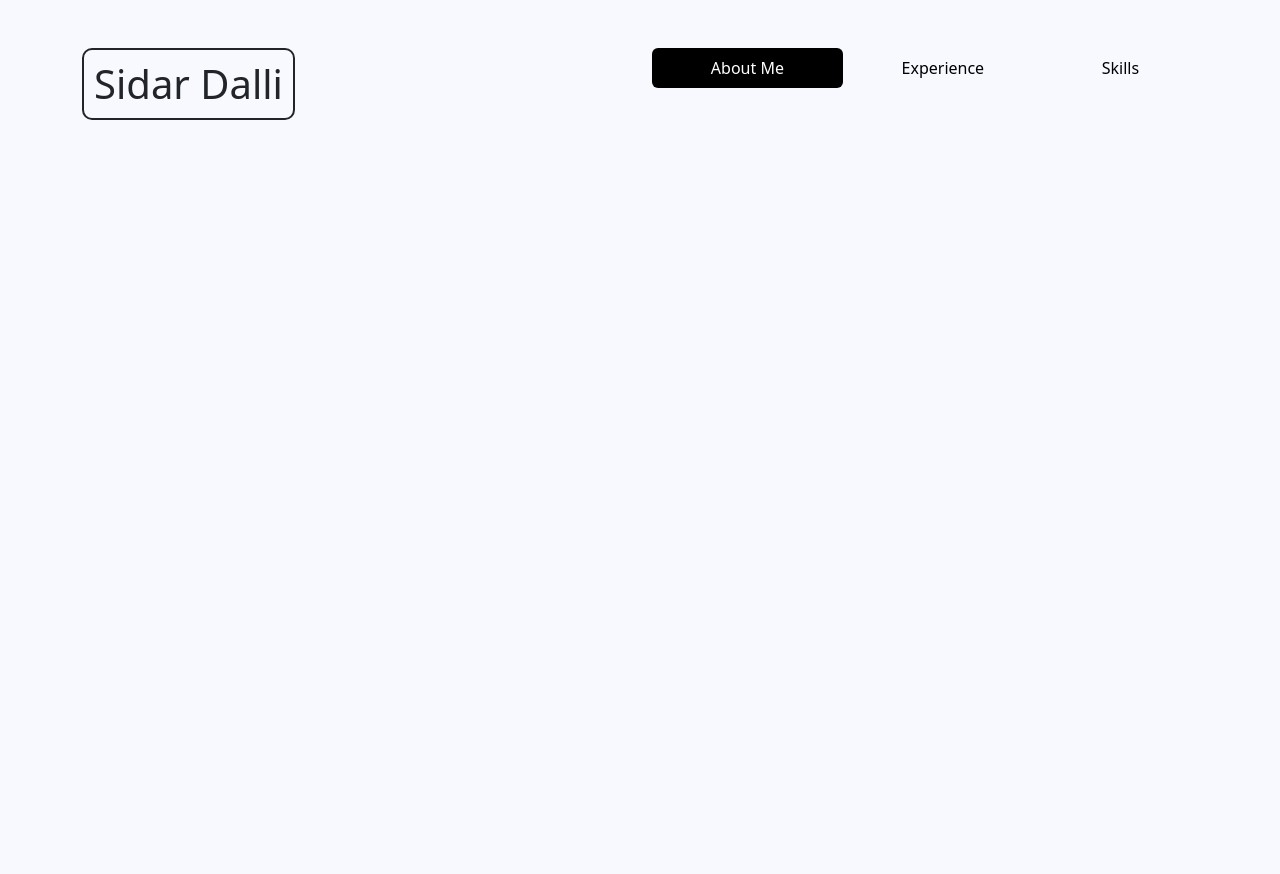
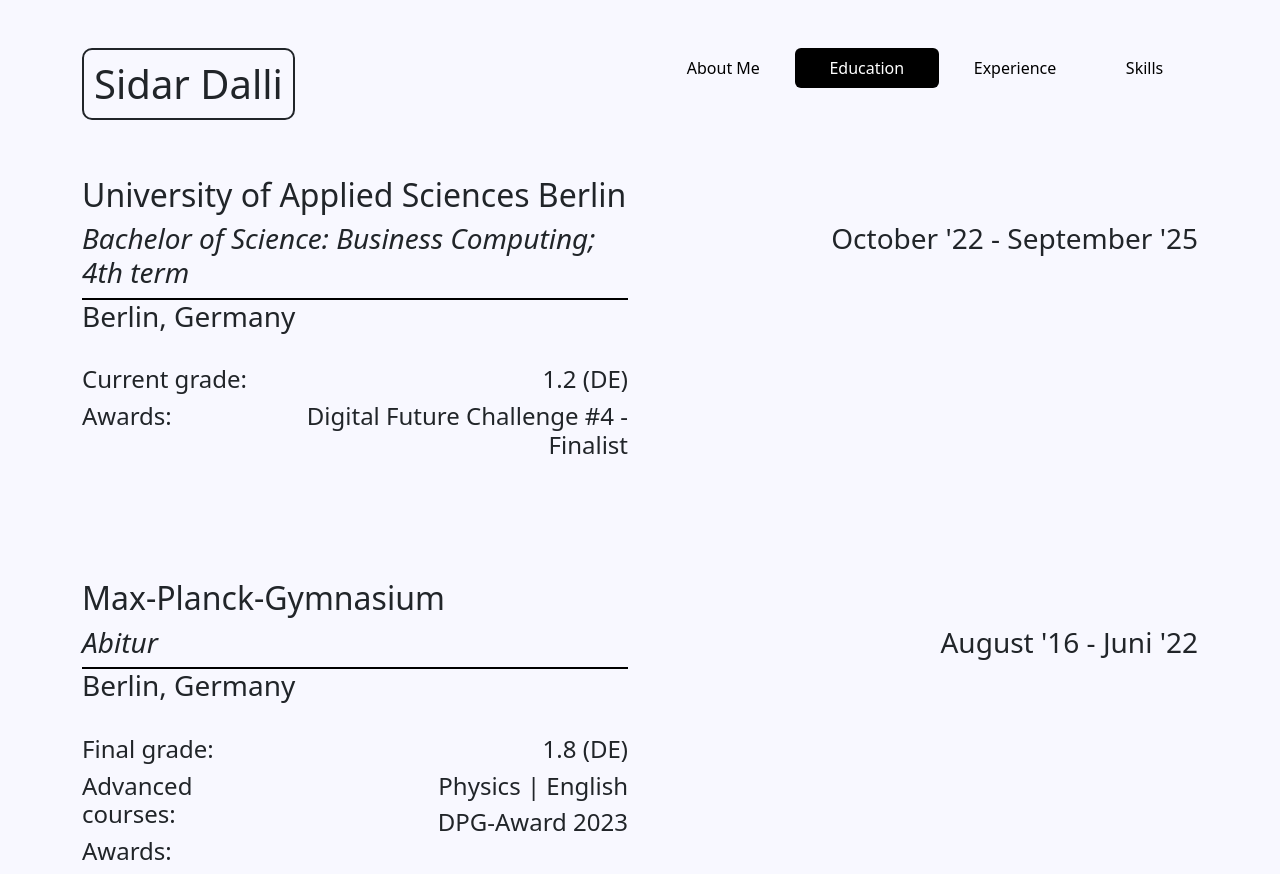
Before and after one commit to ranocomi/my-portfolio, an Angular app: page /education in a window 1280 px wide. Before the commit this address led to /. Before the commit the page ends 800 px from the top, so only its background shows below. Built offline with nearby package versions, Linux system fonts and the light colour scheme.

Commit message:
will add education component

```diff
--- a/src/app/app.component.html
+++ b/src/app/app.component.html
@@ -1,4 +1,6 @@
- <div class="container mt-5">
-   <app-navigation/>
- </div>
- <router-outlet/>
+<div>
+  <div class="container mt-5">
+    <app-navigation/>
+  </div>
+  <router-outlet/>
+</div>
--- a/src/app/app.routes.ts
+++ b/src/app/app.routes.ts
@@ -2,9 +2,11 @@ import { Routes } from '@angular/router';
 import {MainPageComponent} from "./main-page/main-page.component";
 import {ExperienceComponent} from "./experience/experience.component";
 import {SkillsComponent} from "./skills/skills.component";
+import {EducationComponent} from "./education/education.component";
 
 export const routes: Routes = [
   {path: '', component: MainPageComponent},
   {path: 'experience', component: ExperienceComponent},
-  {path: 'skills', component: SkillsComponent}
+  {path: 'skills', component: SkillsComponent},
+  {path: 'education', component: EducationComponent}
 ];
--- /dev/null
+++ b/src/app/education/education.component.html
@@ -0,0 +1,82 @@
+<div class="container mt-5">
+  <div class="row">
+    <h2>University of Applied Sciences Berlin</h2>
+  </div>
+  <div class="row" style="margin-bottom: 10%">
+    <div class="col">
+      <div class="text-start">
+        <h3 style="font-weight: lighter"><i>Bachelor of Science: Business Computing; 4th term</i></h3>
+      </div>
+      <div class="border-top border-black border-2">
+        <h3>Berlin, Germany</h3>
+      </div>
+      <br>
+      <div class="row">
+        <div class="col col-4">
+          <div>
+            <h4 style="font-weight: lighter">Current grade:</h4>
+          </div>
+          <div>
+            <h4 style="font-weight: lighter">Awards:</h4>
+          </div>
+        </div>
+        <div class="col text-end">
+          <div>
+            <h4 style="font-weight: lighter">1.2 (DE)</h4>
+          </div>
+          <div>
+            <h4 style="font-weight: lighter">Digital Future Challenge #4 - Finalist</h4>
+          </div>
+        </div>
+      </div>
+    </div>
+    <div class="col">
+      <div class="text-end">
+        <h3 style="font-weight: lighter">October '22 - September '25</h3>
+      </div>
+    </div>
+  </div>
+  <div class="row">
+    <h2>Max-Planck-Gymnasium</h2>
+  </div>
+  <div class="row">
+    <div class="col">
+      <div class="text-start">
+        <h3 style="font-weight: lighter"><i>Abitur</i></h3>
+      </div>
+      <div class="border-top border-black border-2">
+        <h3>Berlin, Germany</h3>
+      </div>
+      <br>
+      <div class="row">
+        <div class="col col-4">
+          <div>
+            <h4 style="font-weight: lighter">Final grade:</h4>
+          </div>
+          <div>
+            <h4 style="font-weight: lighter">Advanced courses:</h4>
+          </div>
+          <div>
+            <h4 style="font-weight: lighter">Awards:</h4>
+          </div>
+        </div>
+        <div class="col text-end">
+          <div>
+            <h4 style="font-weight: lighter">1.8 (DE)</h4>
+          </div>
+          <div>
+            <h4 style="font-weight: lighter;;">Physics | English</h4>
+          </div>
+          <div>
+            <h4 style="font-weight: lighter">DPG-Award 2023</h4>
+          </div>
+        </div>
+      </div>
+    </div>
+    <div class="col">
+      <div class="text-end">
+        <h3 style="font-weight: lighter">August '16 - Juni '22</h3>
+      </div>
+    </div>
+  </div>
+</div>
--- a/src/app/main-page/main-page.component.html
+++ b/src/app/main-page/main-page.component.html
@@ -11,7 +11,7 @@
     I have reached the 4th term and so far I was given the opportunity to work on several Projects,
     learn about the structure and processes of Businesses and many more.
     <br>
-    Currently, I am an intern software developer at ]Init[ AG, where I am creating a data-analytics tool to support the developers.
+    Currently, I am an intern in software development at ]Init[ AG, where I am creating a data-analytics tool to support the developers.
     This knowledge also made it possible for me to create this website <span style="font-weight: bold">About Me</span>.
   </p>
 </div>
--- a/src/app/navigation/navigation.component.ts
+++ b/src/app/navigation/navigation.component.ts
@@ -20,6 +20,10 @@ export class NavigationComponent {
       path: '/'
     },
     {
+      name: 'Education',
+      path: '/education'
+    },
+    {
       name: 'Experience',
       path: '/experience'
     },
```
Also changed, not shown: src/app/education/education.component.ts (added, +12 -0 lines), src/app/education/education.component.css (added), 1 other file (tests, documents, lock files or other folders).
